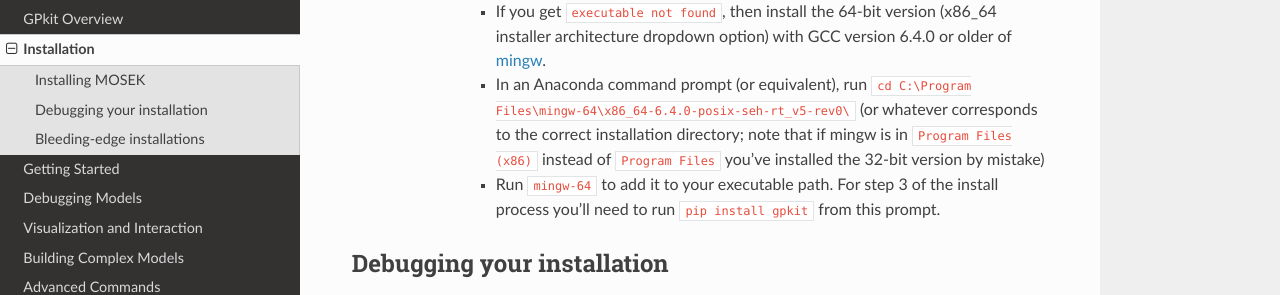
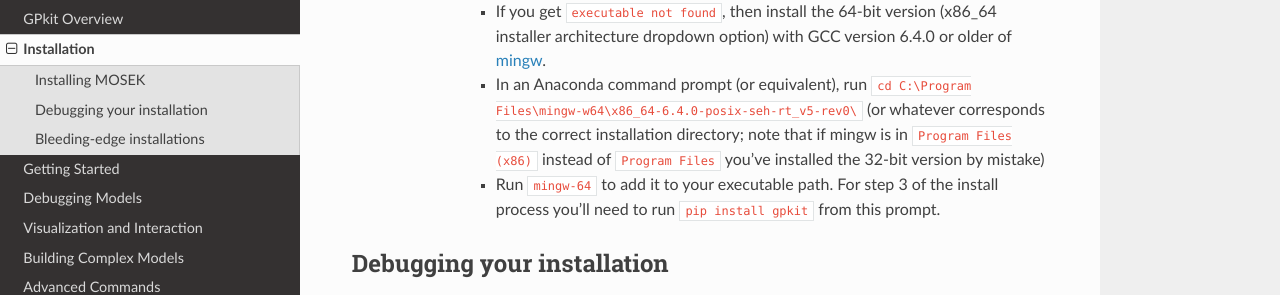
Before and after one commit to convexengineering/gpkit, a Sphinx documentation site: the page built from docs/source/installation.rst, in a window 1280 px wide and 900 px high, scrolled down 836 px. Shown: the part 156-451 px from the top of the window. Built offline with Sphinx 7.4.7 and the Read the Docs theme 2.0.0, drawn with Linux system fonts in a browser that asks for light colours.

Commit message:
Update mingw paths

```diff
--- a/docs/source/installation.rst
+++ b/docs/source/installation.rst
@@ -38,7 +38,7 @@
         - Make sure ``gcc`` is on your system path.
             - To do this, type ``gcc`` into a command prompt.
             - If you get ``executable not found``, then install the 64-bit version (x86_64 installer architecture dropdown option) with GCC version 6.4.0 or older of `mingw <http://sourceforge.net/projects/mingw-w64/>`_.
-            - In an Anaconda command prompt (or equivalent), run ``cd C:\Program Files\mingw-64\x86_64-6.4.0-posix-seh-rt_v5-rev0\`` (or whatever corresponds to the correct installation directory; note that if mingw is in ``Program Files (x86)`` instead of ``Program Files`` you've installed the 32-bit version by mistake)
+            - In an Anaconda command prompt (or equivalent), run ``cd C:\Program Files\mingw-w64\x86_64-6.4.0-posix-seh-rt_v5-rev0\`` (or whatever corresponds to the correct installation directory; note that if mingw is in ``Program Files (x86)`` instead of ``Program Files`` you've installed the 32-bit version by mistake)
             - Run ``mingw-64`` to add it to your executable path. For step 3 of the install process you'll need to run ``pip install gpkit`` from this prompt.
 
 Debugging your installation
```
